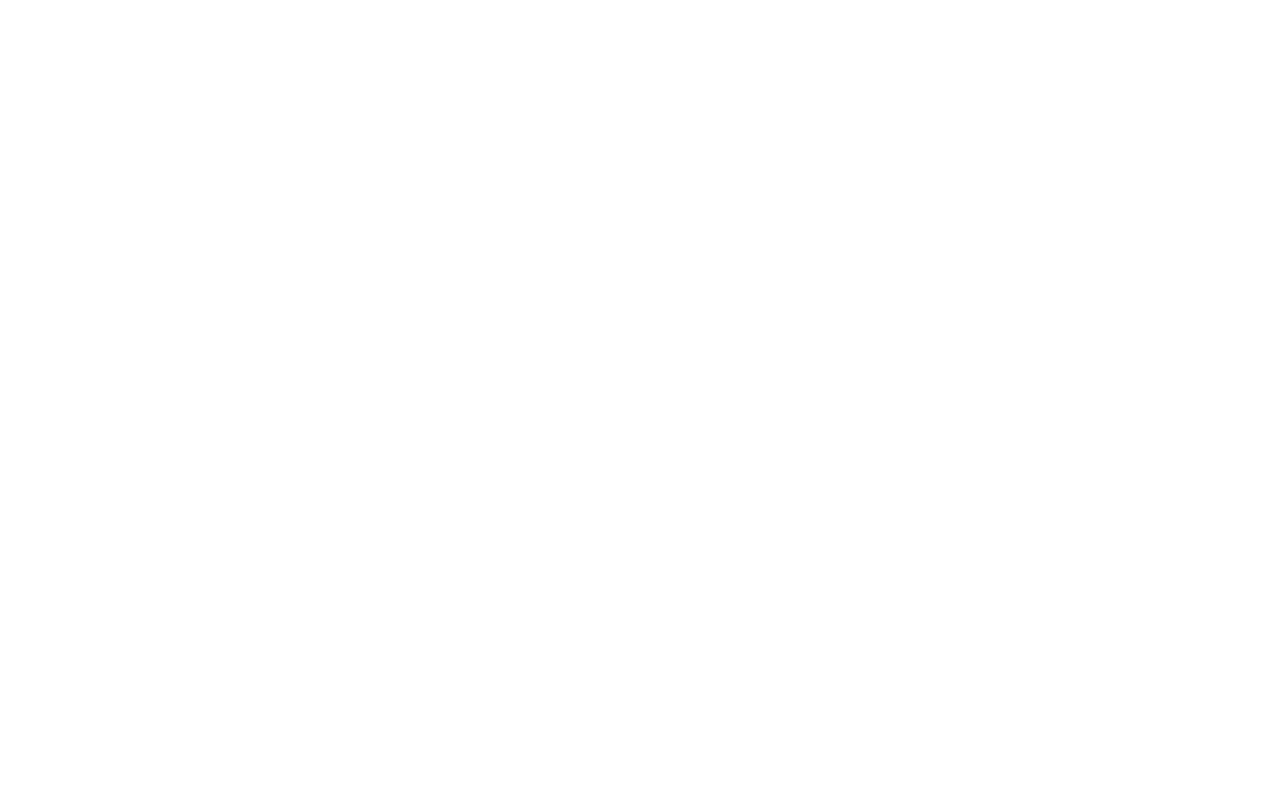
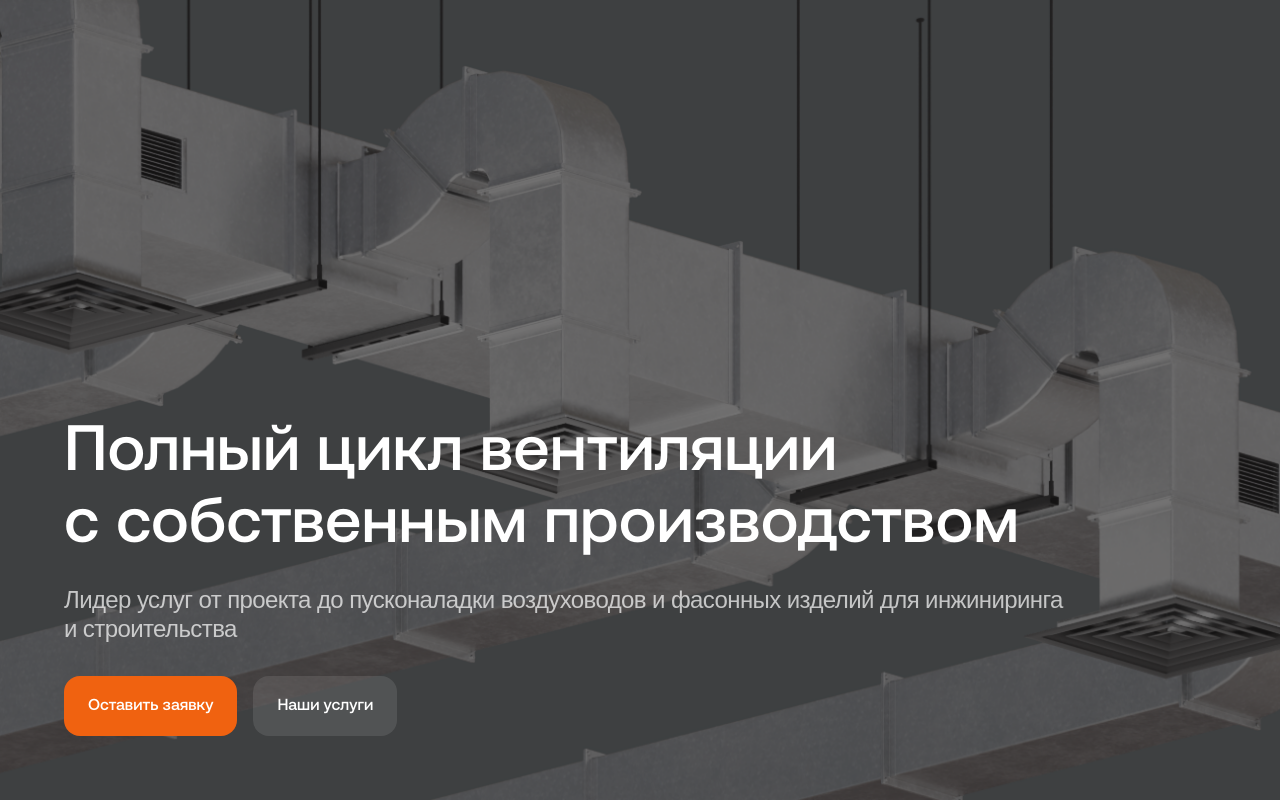
Before and after one commit to kinnaamf/art-klimat-vue, a Vue app: page / in a window 1280 px wide. Built offline with nearby package versions, Linux system fonts and the light colour scheme; a web font is replaced by a local one.

Commit message:
feat: add hero section, add cta buttons

```diff
--- a/src/assets/styles/components.css
+++ b/src/assets/styles/components.css
@@ -20,4 +20,21 @@
   .lg {
     @apply px-6 py-[18px];
   }
+
+  .hero {
+    @apply relative w-full h-dvh bg-cover bg-center bg-no-repeat max-w-[1440px] mx-auto text-white;
+    background-image: url("/images/Hero.png");
+  }
+
+  .hero-content {
+    @apply absolute bottom-16 left-16 space-y-8;
+  }
+
+  .hero-text {
+    @apply space-y-6;
+  }
+
+  .hero-actions {
+    @apply flex gap-4 items-center;
+  }
 }
--- a/src/components/sections/HeroSection.vue
+++ b/src/components/sections/HeroSection.vue
@@ -1,11 +1,26 @@
-<script setup lang="ts">
-
-</script>
-
 <template>
-
+  <section class="hero">
+    <div class="hero-content">
+      <div class="hero-text">
+        <h1 class="h1 !text-white">
+          Полный цикл вентиляции<br>с собственным производством
+        </h1>
+        <span class="text-big !text-white/70">
+          Лидер услуг от проекта до пусконаладки воздуховодов и фасонных изделий для инжиниринга<br>и строительства
+        </span>
+      </div>
+      <div class="hero-actions">
+        <BaseButton variant="primary" size="lg">Оставить заявку</BaseButton>
+        <BaseButton variant="secondary" size="lg">Наши услуги</BaseButton>
+      </div>
+    </div>
+  </section>
 </template>
 
-<style scoped lang="postcss">
+<style scoped>
 
 </style>
+
+<script setup lang="ts">
+import BaseButton from "@/components/ui/BaseButton.vue";
+</script>
--- /dev/null
+++ b/src/components/ui/BaseButton.vue
@@ -0,0 +1,16 @@
+<template>
+  <button class="btn" :class="[ size, variant ]">
+    <slot />
+  </button>
+</template>
+
+<script setup lang="ts">
+defineProps<{
+  variant?: 'primary' | 'secondary'
+  size?: 'md' | 'lg'
+}>()
+</script>
+
+<style scoped lang="postcss">
+
+</style>
```
